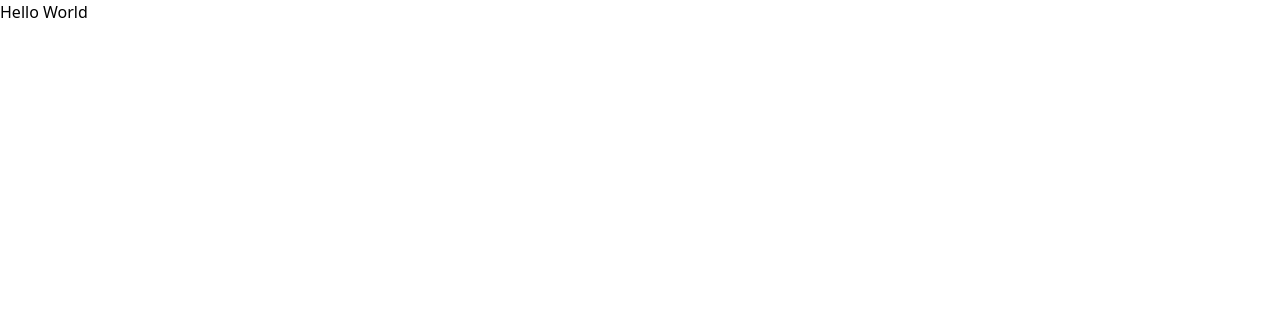
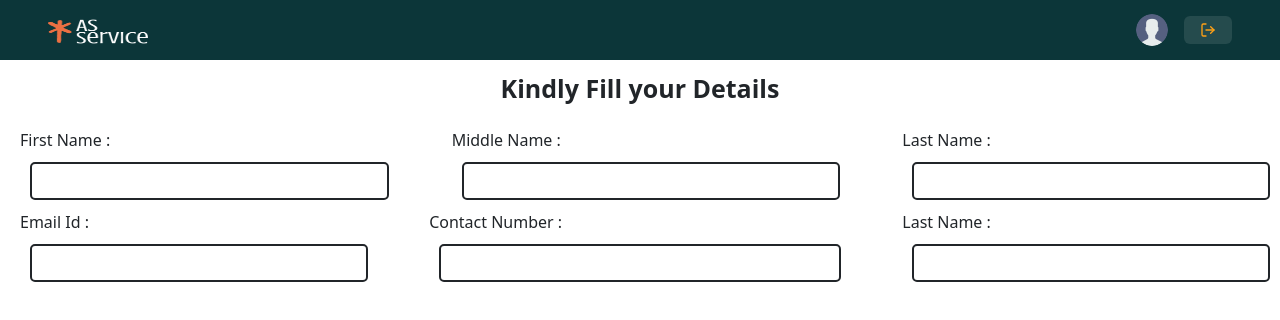
Before and after one commit to Saurav9895/As-Service, a Next.js app: page / in a window 1280 px wide. Shown: the top 320 px of the page. Built offline with nearby package versions, Linux system fonts and the light colour scheme; no server answers.

Commit message:
search button added

```diff
--- a/package.json
+++ b/package.json
@@ -9,6 +9,7 @@
     "lint": "next lint"
   },
   "dependencies": {
+    "bootstrap": "^5.3.3",
     "firebase": "^10.8.1",
     "next": "14.1.2",
     "react": "^18",
--- /dev/null
+++ b/src/components/Buttons/Logout.tsx
@@ -0,0 +1,18 @@
+import { auth } from "@/firebase/firebase";
+import React from "react";
+import { useSignOut } from "react-firebase-hooks/auth";
+import { FiLogOut } from "react-icons/fi";
+
+const Logout: React.FC = () => {
+	const [signOut, loading, error] = useSignOut(auth);
+
+	const handleLogout = () => {
+		signOut();
+	};
+	return (
+		<button className='bg-dark-fill-3 py-1.5 px-3 cursor-pointer rounded text-brand-orange' onClick={handleLogout}>
+			<FiLogOut />
+		</button>
+	);
+};
+export default Logout;
--- a/src/components/Modals/Signup.tsx
+++ b/src/components/Modals/Signup.tsx
@@ -6,6 +6,7 @@ import { useCreateUserWithEmailAndPassword } from "react-firebase-hooks/auth";
 import { useRouter } from 'next/router';
 import { toast } from 'react-toastify';
 import Signupforuser from './Signupforuser';
+import Login from './Login';
 
 
 type SignupProps = {
@@ -133,6 +134,7 @@ const Signup:React.FC<SignupProps> = () => {
         </div>
         <Signupforuser/>
 
+
         </div>
     );
 }
--- /dev/null
+++ b/src/components/Topbar/Topbar.tsx
@@ -0,0 +1,45 @@
+import Link from 'next/link';
+import React from 'react';
+import Logout from '../Buttons/Logout';
+
+type TopbarProps = {
+
+};
+
+const Topbar:React.FC<TopbarProps> = () => {
+
+    return(
+        <nav className='relative flex h-[60px] w-full shrink-0 items-center px-5 bg-dark-green text-dark-gray-7'>
+        <div className={`flex w-full items-center justify-between "max-w-[1200px] mx-auto" : ""}`}>
+    <Link href='/' className='h-[22px] flex-1'>
+        <img src='/as service color.png' alt='Logo' className='custom-logo'/>
+    </Link>
+
+
+
+
+    <div className='flex items-center space-x-4 flex-1 justify-end'>
+
+
+                    <div className='cursor-pointer group relative'>
+                        <img src='/avatar.png' alt='Avatar' className=' h-8 w-8 rounded-full' />
+                        <div
+                            className='absolute top-10 left-2/4 -translate-x-2/4  mx-auto bg-dark-layer-1 text-brand-orange p-2 rounded shadow-lg
+                            z-40 group-hover:scale-100 scale-0
+                            transition-all duration-300 ease-in-out'
+                        >
+                            {/* <p className='text-sm'>{user.email}</p> */}
+                        </div>
+                    </div>
+
+                  <Logout/>
+
+
+
+
+    </div>
+</div>
+</nav>
+    );
+}
+export default Topbar;
--- /dev/null
+++ b/src/pages/ServiceMan/Serviceman.tsx
@@ -0,0 +1,45 @@
+import React from 'react';
+import 'bootstrap/dist/css/bootstrap.min.css';
+import Topbar from '@/components/Topbar/Topbar';
+
+type ServicemanProps = {
+
+};
+
+const Serviceman:React.FC<ServicemanProps> = () => {
+
+    return (
+
+        <div className="full-page">
+      <form>
+        <div className='detail'>
+            <div className="f-name">
+        First Name : <input type="text" name="" id="" />
+        </div>
+            <div className="m-name">
+        Middle Name : <input type="text" name="" id="" />
+        </div>
+            <div className="l-name">
+        Last Name : <input type="text" name="" id="" />
+        </div>
+
+        </div>
+        <div className='detail'>
+            <div className="f-name">
+        Email Id : <input type="email" name="" id="" />
+        </div>
+            <div className="m-name">
+        Contact Number : <input type="number" name="" id="" />
+        </div>
+            <div className="l-name">
+        Last Name : <input type="text" name="" id="" />
+        </div>
+
+        </div>
+
+      </form>
+    </div>
+
+    );
+}
+export default Serviceman;
--- /dev/null
+++ b/src/pages/Userpage/SearchSection.tsx
@@ -0,0 +1,16 @@
+import React from 'react';
+
+type searchSectionProps = {
+
+};
+
+const searchSection:React.FC<searchSectionProps> = () => {
+
+    return (
+        <div className="search-container">
+        <input type="text" className="search-input" placeholder="Enter your search" />
+        <button className="search-button">Search</button>
+    </div>
+    );
+}
+export default searchSection;
--- a/src/pages/Userpage/UserPage.tsx
+++ b/src/pages/Userpage/UserPage.tsx
@@ -1,4 +1,6 @@
 import React from 'react';
+import SearchSection from './SearchSection';
+import Topbar from '@/components/Topbar/Topbar';
 
 type UserPageProps = {
 
@@ -6,6 +8,12 @@ type UserPageProps = {
 
 const UserPage:React.FC<UserPageProps> = () => {
 
-    return <div>Userpage</div>
+    return(
+
+        <>
+        <Topbar/>
+        <SearchSection/>
+        </>
+    );
 }
 export default UserPage;
--- a/src/pages/index.tsx
+++ b/src/pages/index.tsx
@@ -1,7 +1,14 @@
+import Topbar from "@/components/Topbar/Topbar";
+import Serviceman from "./ServiceMan/Serviceman";
+import UserPage from "./Userpage/UserPage";
 
 
 export default function Home() {
   return (
-    <h1>Hello World</h1>
+    <>
+    <Topbar/>
+    <div className="main-head">Kindly Fill your Details</div>
+    <Serviceman/>
+    </>
   );
 }
--- a/src/styles/globals.css
+++ b/src/styles/globals.css
@@ -30,3 +30,73 @@
 .border-box{
   margin-top: 20px;
 }
+
+/* body {
+  font-family: Arial, sans-serif;
+  background-color: #f4f4f4;
+  margin: 0;
+  padding: 0;
+  display: flex;
+  align-items: center;
+  justify-content: center;
+  height: 100vh;
+} */
+
+.search-container {
+  text-align: left;
+  margin-left: 20px;
+  margin-top: 20px;
+}
+
+.search-input {
+  padding: 10px;
+  font-size: 16px;
+  border: 1px solid #ccc;
+  border-radius: 5px;
+  width: 200px;
+  margin-right: 10px;
+}
+
+.search-button {
+  padding: 10px;
+  font-size: 16px;
+  border: 1px solid rgb(12,54,57);
+  background-color: rgb(12,54,57);
+  color: #fff;
+  border-radius: 5px;
+  cursor: pointer;
+}
+
+.search-button:hover {
+  background-color: rgb(21,94,99);
+}
+.custom-logo{
+  height: 25px;
+  width: 100px;
+}
+.main-head{
+  margin-top: 10px;
+  font-size: 25px;
+  text-align: center;
+  font-weight: bold;
+}
+
+.detail{
+display: flex;
+justify-content: space-between;
+}
+
+.full-page{
+  margin: 20px;
+}
+input[type="text"],
+input[type="email"],
+input[type="number"],
+
+textarea{
+    width: 100%;
+    padding: 5px;
+    border: 2px solid ;
+    border-radius: 5px;
+    margin: 10px;
+}
```
Also changed, not shown: 1 other file (tests, documents, lock files or other folders).
